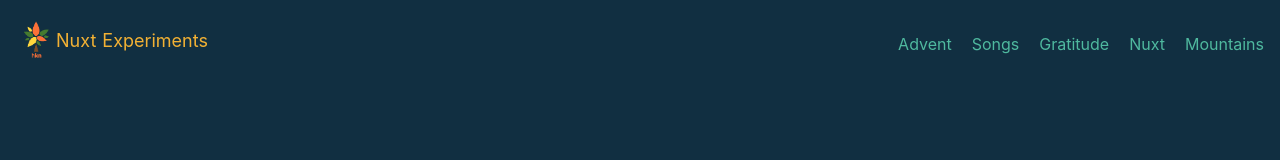
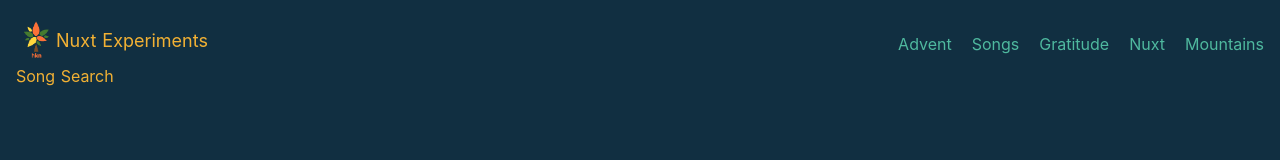
Before and after one commit to ethyl2/nuxt-experiment, a Nuxt app: page /songSearch in a window 1280 px wide. Shown: the top 160 px of the page. Built offline with nearby package versions, Linux system fonts and the light colour scheme.

Commit message:
Starts songSearch page -- much more still to do

```diff
--- /dev/null
+++ b/pages/songSearch.vue
@@ -0,0 +1,3 @@
+<template>
+  <h1>Song Search</h1>
+</template>
```
